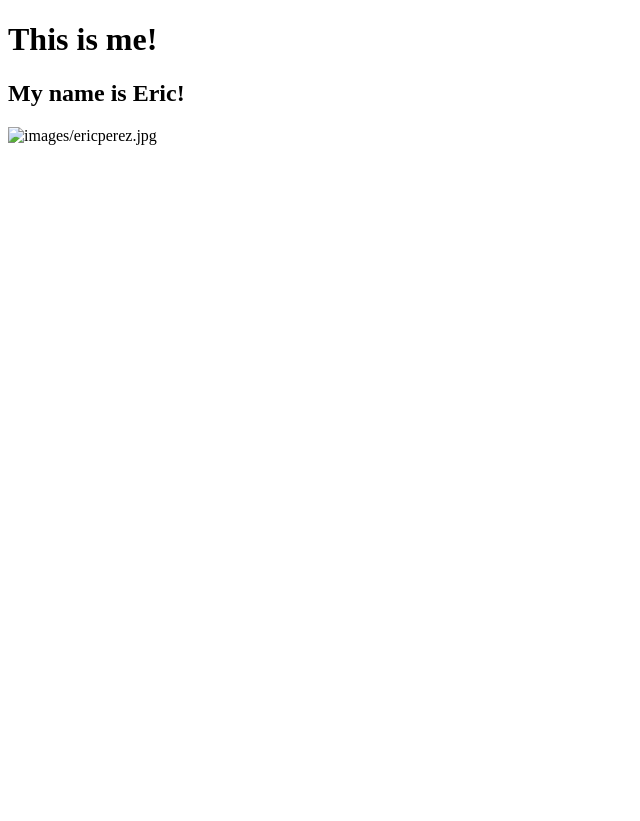
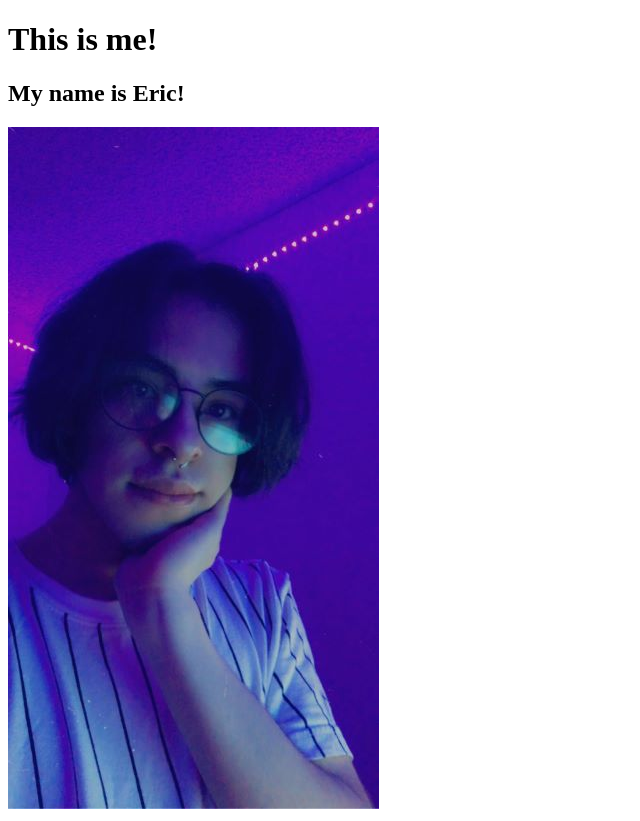
Before and after one commit to CIT82/ericp-pub, a plain HTML site: page pages/index.html in a window 1280 px wide. Shown: the whole page, without its empty margins (0-640 px from the left). Before the commit the page ends 800 px from the top, so only its background shows below. Drawn offline with Linux system fonts and the light colour scheme.

Commit message:
Update index.html

```diff
--- a/pages/index.html
+++ b/pages/index.html
@@ -8,6 +8,6 @@
   <body>
     <h1>This is me!</h1>
     <h2>My name is Eric!</h2>
-    <img src="../images/IMG_1731%20(1).jpg" alt=images/ericperez.jpg />
+    <img src="../images/ericperez.jpg" alt="Eric Perez" />
   </body>
 </html>
```
